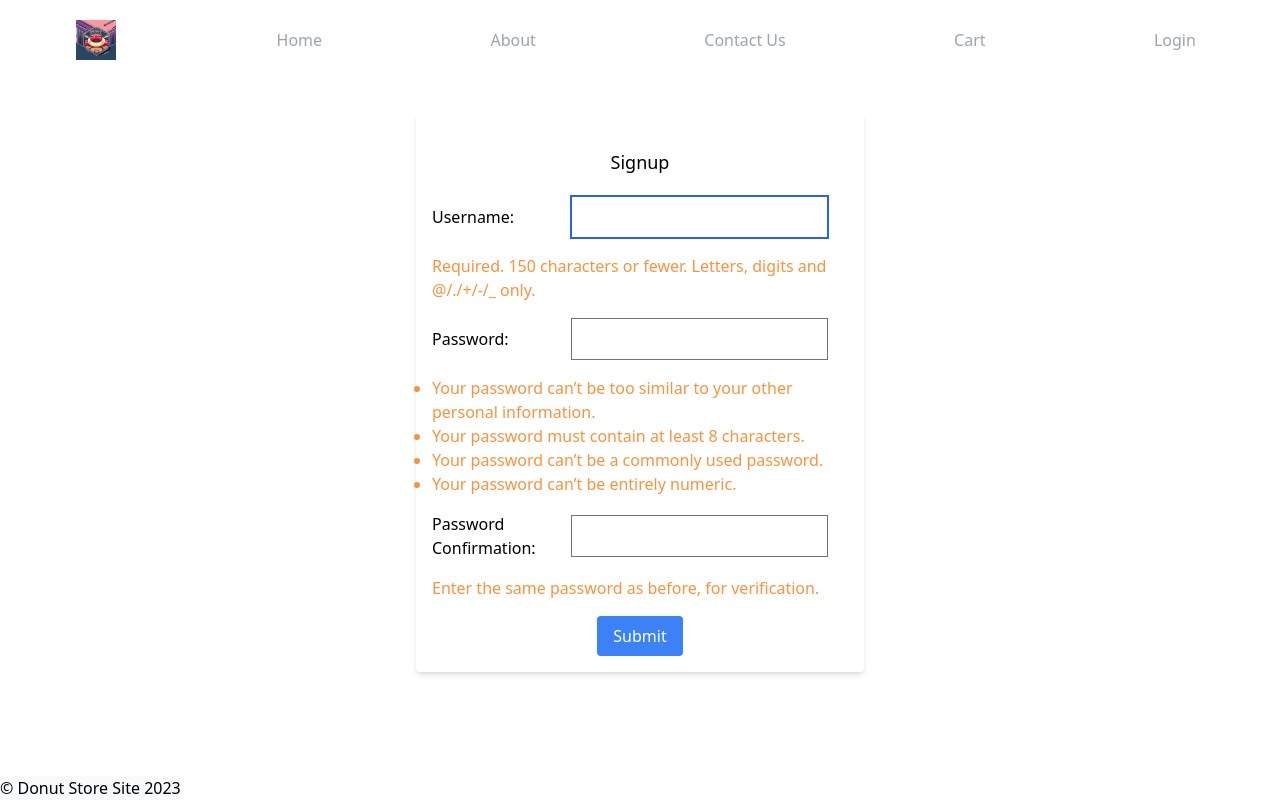
After one commit to SakolB/DonutStoreSite, a Django app: page /register in a window 1280 px wide. The commit adds this page. Run offline with Django 4.2, Linux system fonts and the light colour scheme; some libraries are stand-ins or nearby versions.

Commit message:
Added Login Logout Signup

```diff
--- a/donutstoresite/settings.py
+++ b/donutstoresite/settings.py
@@ -150,3 +150,5 @@ INTERNAL_IPS = [
 
 MEDIA_URL = '/media/'
 MEDIA_ROOT = os.path.join(BASE_DIR, 'media')
+
+LOGIN_REDIRECT_URL = '/'
--- a/home/templates/home/index.html
+++ b/home/templates/home/index.html
@@ -6,7 +6,7 @@
 
         <section class="w-full">
 
-            <div class="grid sm:grid-cols-2 md:grid-cols-3 lg:grid-cols-4 sm:gap-10 md:gap-20 mt-8 w-full overflow-x-hidden">
+            <div class="grid grid-cols-1 sm:grid-cols-2 md:grid-cols-3 lg:grid-cols-4 sm:gap-10 md:gap-20 mt-8 w-full overflow-x-hidden">
                 <h1 class="sm:col-span-2 md:col-span-3 lg:col-span-4 text-bold text-5xl px-10 bg-gray-100 h-40 sm:h-40 flex items-center">{{ category.name }}</h1>
                 {% for product in category.product_set.all %}
                 <div class="flex flex-row p-5 sm:flex-col items-center">
@@ -15,10 +15,12 @@
                         <span class="flex-auto">{{ product.name }} </span>
                         <span class="flex-auto"> {{ product.price }}$ </span>
                     </div>
+                    {% if user.is_authenticated and user.is_superuser %}
                     <div class="text-center flex flex-row justify-stretch items-center w-40 h-8 mt-4">
                         <a class="flex-auto flex bg-blue-500 w-15 h-full justify-center items-center rounded-sm shadow-md hover:bg-blue-400" href="{% url 'home:edit' pk=product.pk%}">Edit</a>
                         <a class="flex-auto flex bg-red-600 w-15 h-full justify-center items-center rounded-sm shadow-md hover:bg-red-400 m-2" href="{% url 'home:delete' pk=product.pk%}">Delete</a>
                     </div>
+                    {% endif %}
                 </div>
                 {% endfor %}
             </div>
--- /dev/null
+++ b/home/templates/home/logout.html
@@ -0,0 +1,5 @@
+{% extends 'home/base.html' %}
+
+{% block content %}
+<h1>You have been logged out</h1>
+{% endblock  %}
--- /dev/null
+++ b/home/templates/home/register.html
@@ -0,0 +1,42 @@
+{% extends 'home/base.html' %}
+{% block content %}
+<div class="h-[85vh]">
+    <div class="max-w-md mx-auto mt-8 p-4 bg-white rounded shadow-md">
+        <h1 class="text-lg text-center p-5">Signup</h1>
+        <form method="POST" enctype="multipart/form-data">
+            {% csrf_token %}
+            <div class="flex items-center mb-4">
+                <label for="{{ form.username.id_for_label }}" class="w-1/3">Username:</label>
+                <div class="w-2/3">
+                {{ form.username }}
+                </div>
+            </div>
+            <span class="helptext text-orange-400 flex items-center mb-4">Required. 150 characters or fewer. Letters, digits and @/./+/-/_ only.</span>
+            <div class="flex items-center mb-4">
+                <label for="{{ form.password1.id_for_label }}" class="w-1/3">Password:</label>
+                <div class="w-2/3">
+                {{ form.password1 }}
+                </div>
+            </div>
+            <ul class="list-disc flex-row items-center mb-4 text-orange-400">
+                <li>Your password can’t be too similar to your other personal information.</li>
+                <li>Your password must contain at least 8 characters.</li>
+                <li>Your password can’t be a commonly used password.</li>
+                <li>Your password can’t be entirely numeric.</li>
+            </ul>
+
+            <div class="flex items-center mb-4">
+                <label for="{{ form.password2.id_for_label }}" class="w-1/3">Password Confirmation:</label>
+                <div class="w-2/3">
+                {{ form.password2 }}
+                </div>
+            </div>
+            <span class="helptext flex items-center mb-4 text-orange-400">Enter the same password as before, for verification.</span>
+            <div class="grid place-items-center">
+            <button type="submit" class="bg-blue-500 text-white px-4 py-2 rounded">Submit</button>
+            </div>
+        </form>
+      </div>
+    </div>
+
+{% endblock  %}
--- a/home/urls.py
+++ b/home/urls.py
@@ -11,4 +11,7 @@ urlpatterns = [
     path("<int:pk>/delete", views.ProductsDeleteView.as_view(), name="delete"),
     path("create/", views.ProductsCreateView.as_view(), name="create"),
     path('not_auth/', TemplateView.as_view(template_name='home/fail.html'), name='not_auth'),
+    path('login', views.LoginInterfaceView.as_view(), name='login'),
+    path('logout', views.LogoutInterfaceView.as_view(), name='logout'),
+    path('register', views.SignupView.as_view(), name='signup'),
 ]
--- a/home/views.py
+++ b/home/views.py
@@ -1,3 +1,5 @@
+from typing import Optional
+from django.http.response import HttpResponseRedirect
 from django.shortcuts import render, redirect
 from django.contrib.auth.decorators import login_required, user_passes_test
 from django.contrib.auth.mixins import UserPassesTestMixin
@@ -5,10 +7,18 @@ from .models import Product, ProductCategory
 from .forms import ProductForm
 from django.views.generic import CreateView, UpdateView
 from django.views.generic.edit import DeleteView
+from django.contrib.auth.views import LoginView, LogoutView
+from django.contrib.auth.forms import UserCreationForm
 
 
 def is_admin(user):
     return user.is_authenticated and user.is_superuser
+
+def is_notlogin(user):
+    return not user.is_authenticated
+
+def is_login(user):
+    return user.is_authenticated
 
 # Create your views here.
 def home(request):
@@ -16,6 +26,34 @@ def home(request):
 
     return render(request, 'home/index.html', {'categories' : categories })
 
+class SignupView(UserPassesTestMixin, CreateView):
+    form_class = UserCreationForm
+    template_name = 'home/register.html'
+    success_url = '/'
+
+    def test_func(self):
+        return is_notlogin(self.request.user)
+
+    def handle_no_permission(self):
+        return redirect('/')
+
+class LoginInterfaceView(UserPassesTestMixin, LoginView):
+    template_name='home/login.html'
+
+    def test_func(self):
+        return is_notlogin(self.request.user)
+
+    def handle_no_permission(self):
+        return redirect('/')
+
+class LogoutInterfaceView(UserPassesTestMixin, LogoutView):
+    template_name='home/logout.html'
+
+    def test_func(self):
+        return is_login(self.request.user)
+
+    def handle_no_permission(self):
+        return redirect('/login')
 
 class ProductsCreateView(UserPassesTestMixin, CreateView):
     model = Product
@@ -30,7 +68,7 @@ class ProductsCreateView(UserPassesTestMixin, CreateView):
         if self.request.user.is_authenticated:
             return redirect('/not_auth')
         else:
-            return redirect('/admin')
+            return redirect('/login')
 
 #products_create_view = create_admin_required(ProductsCreateView.as_view())
 class ProductsEditView(UserPassesTestMixin, UpdateView):
@@ -46,7 +84,7 @@ class ProductsEditView(UserPassesTestMixin, UpdateView):
         if self.request.user.is_authenticated:
             return redirect('/not_auth')
         else:
-            return redirect('/admin')
+            return redirect('/login')
 
 class ProductsDeleteView(UserPassesTestMixin, DeleteView):
     model = Product
@@ -60,14 +98,10 @@ class ProductsDeleteView(UserPassesTestMixin, DeleteView):
         if self.request.user.is_authenticated:
             return redirect('/not_auth')
         else:
-            return redirect('/admin')
+            return redirect('/login')
 
 def cart(request):
     return render(request, "home/cart.html", {})
 
 def about(request):
     return render(request, "home/about.html", {})
-
-@login_required(login_url="/admin")
-def edit(request):
-    return render(request, "home/edit.html", {})
--- a/templates/home/base.html
+++ b/templates/home/base.html
@@ -41,14 +41,23 @@
                 <div class="flex-auto hidden sm:block text-center">
                     <a href="{% url "home:cart" %}" class="text-gray-400 p-2 hover:text-black">Cart</a>
                 </div>
+                {% if user.is_authenticated %}
                 <div class="flex-auto hidden sm:block text-center">
-                    <a href="" class="text-gray-400 p-2 hover:text-black">Login</a>
+                    <a href="{% url 'home:logout' %}" class="text-gray-400 p-2 hover:text-black">Logout</a>
                 </div>
-                <div class="flex-auto sm:hidden flex justify-end">
+                <div class="flex-auto flex justify-end sm:justify-start">
                     <a href="{% url "home:cart" %}" class="text-gray-400 p-2 hover:text-black">
-                        <img src="{% static 'images/logo.png' %}" class="w-10 h-10 m-5 rounded-full" alt="Profile picture">
+                        {{ user.username }}
+                        {% comment %} <img src="{% static 'images/logo.png' %}" class="w-10 h-10 m-5 rounded-full" alt="Profile picture"> {% endcomment %}
                     </a>
                 </div>
+                {% else %}
+                <div class="flex-auto hidden sm:block text-center">
+                    <a href="{% url 'home:login' %}" class="text-gray-400 p-2 hover:text-black">Login</a>
+                </div>
+                {% endif %}
+
+
             </div>
             <div class="mobileNav hidden flex-col bg-slate-50 items-center">
                 <a href="{% url "home:index" %}" class="text-gray-400 active:text-black w-full text-center">Home</a>
--- a/theme/static/css/dist/styles.css
+++ b/theme/static/css/dist/styles.css
@@ -972,8 +972,16 @@ select {
   flex: 1 1 auto;
 }
 
+.list-disc {
+  list-style-type: disc;
+}
+
 .grid-cols-3 {
   grid-template-columns: repeat(3, minmax(0, 1fr));
+}
+
+.grid-cols-1 {
+  grid-template-columns: repeat(1, minmax(0, 1fr));
 }
 
 .flex-row {
@@ -1176,6 +1184,16 @@ select {
   color: rgb(255 255 255 / var(--tw-text-opacity));
 }
 
+.text-orange-300 {
+  --tw-text-opacity: 1;
+  color: rgb(253 186 116 / var(--tw-text-opacity));
+}
+
+.text-orange-400 {
+  --tw-text-opacity: 1;
+  color: rgb(251 146 60 / var(--tw-text-opacity));
+}
+
 .shadow-md {
   --tw-shadow: 0 4px 6px -1px rgb(0 0 0 / 0.1), 0 2px 4px -2px rgb(0 0 0 / 0.1);
   --tw-shadow-colored: 0 4px 6px -1px var(--tw-shadow-color), 0 2px 4px -2px var(--tw-shadow-color);
```
Also changed, not shown: home/templates/home/login.html (added, +29 -0 lines).
